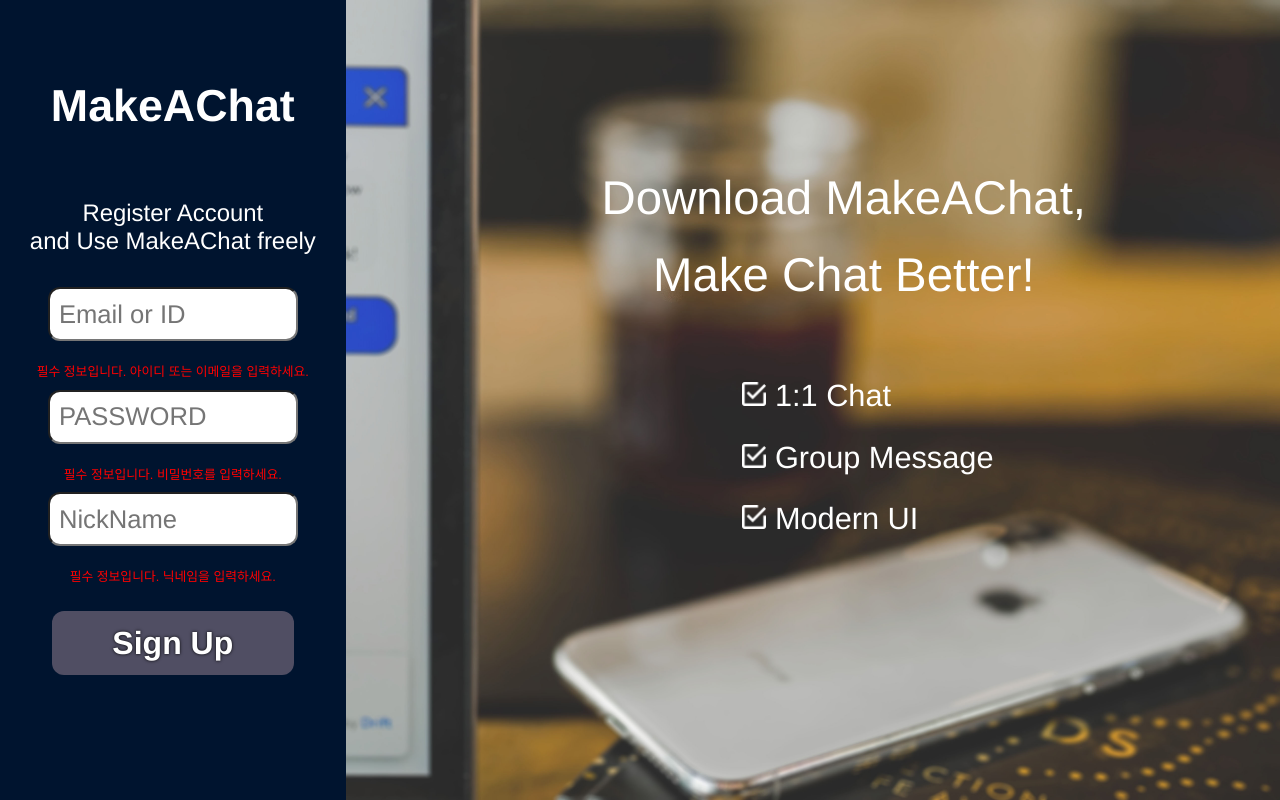
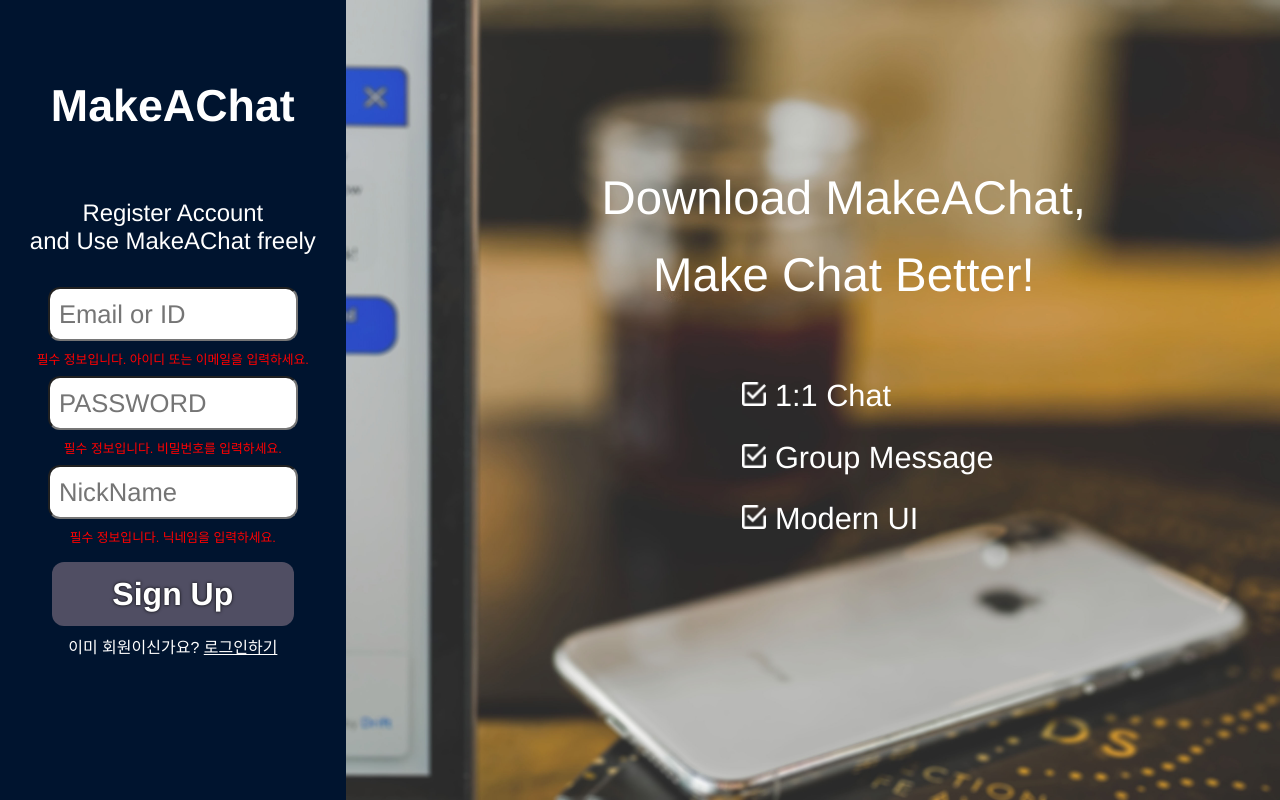
Before and after one commit to akalswl14/MakeAChat_Carly, a plain HTML site: page signup.html in a window 1280 px wide. Drawn offline with Linux system fonts and the light colour scheme.

Commit message:
회원가입 창에서 로그인창으로 넘어가는 부분 추가함

```diff
--- a/login/signup.css
+++ b/login/signup.css
@@ -45,7 +45,6 @@ body {
 .login_input {
     border-radius: 12px;
     width: 70%;
-    margin-bottom: 20px;
 }
 
 input[type=text]:focus,
@@ -63,15 +62,15 @@ input[type=password] {
 
 .err {
     font-family: helvetica;
-    margin: auto;
-    margin-bottom: 1.2vh;
+    margin-top: 1vh;
+    margin-bottom: 1vh;
     font-size: 1vw;
     color: red;
 }
 
 .signup_button {
     position: relative;
-    top: 20%;
+    top: 19%;
     border-radius: 12px;
     font-family: helvetica;
     margin: auto;
@@ -86,6 +85,14 @@ input[type=password] {
     padding-bottom: 1.5vh;
     text-align: center;
     background-color: #504e63;
+}
+
+.BackToLogin {
+    position: relative;
+    top: 20%;
+    margin: auto;
+    color: white;
+    font-family: Helvetica;
 }
 
 .right {
--- a/signup.css
+++ b/signup.css
@@ -45,7 +45,6 @@ body {
 .login_input {
     border-radius: 12px;
     width: 70%;
-    margin-bottom: 20px;
 }
 
 input[type=text]:focus,
@@ -63,15 +62,15 @@ input[type=password] {
 
 .err {
     font-family: helvetica;
-    margin: auto;
-    margin-bottom: 1.2vh;
+    margin-top: 1vh;
+    margin-bottom: 1vh;
     font-size: 1vw;
     color: red;
 }
 
 .signup_button {
     position: relative;
-    top: 20%;
+    top: 19%;
     border-radius: 12px;
     font-family: helvetica;
     margin: auto;
@@ -86,6 +85,14 @@ input[type=password] {
     padding-bottom: 1.5vh;
     text-align: center;
     background-color: #504e63;
+}
+
+.BackToLogin {
+    position: relative;
+    top: 20%;
+    margin: auto;
+    color: white;
+    font-family: Helvetica;
 }
 
 .right {
--- a/signup.html
+++ b/signup.html
@@ -40,6 +40,9 @@
         <div class="signup_button">
             Sign Up
         </div>
+        <div class="BackToLogin">
+            이미 회원이신가요? <u>로그인하기</u>
+        </div>
     </div>
 
     <div class="right">
```
Also changed, not shown: login/signup.html (+3 -0 lines), 1 other file.
